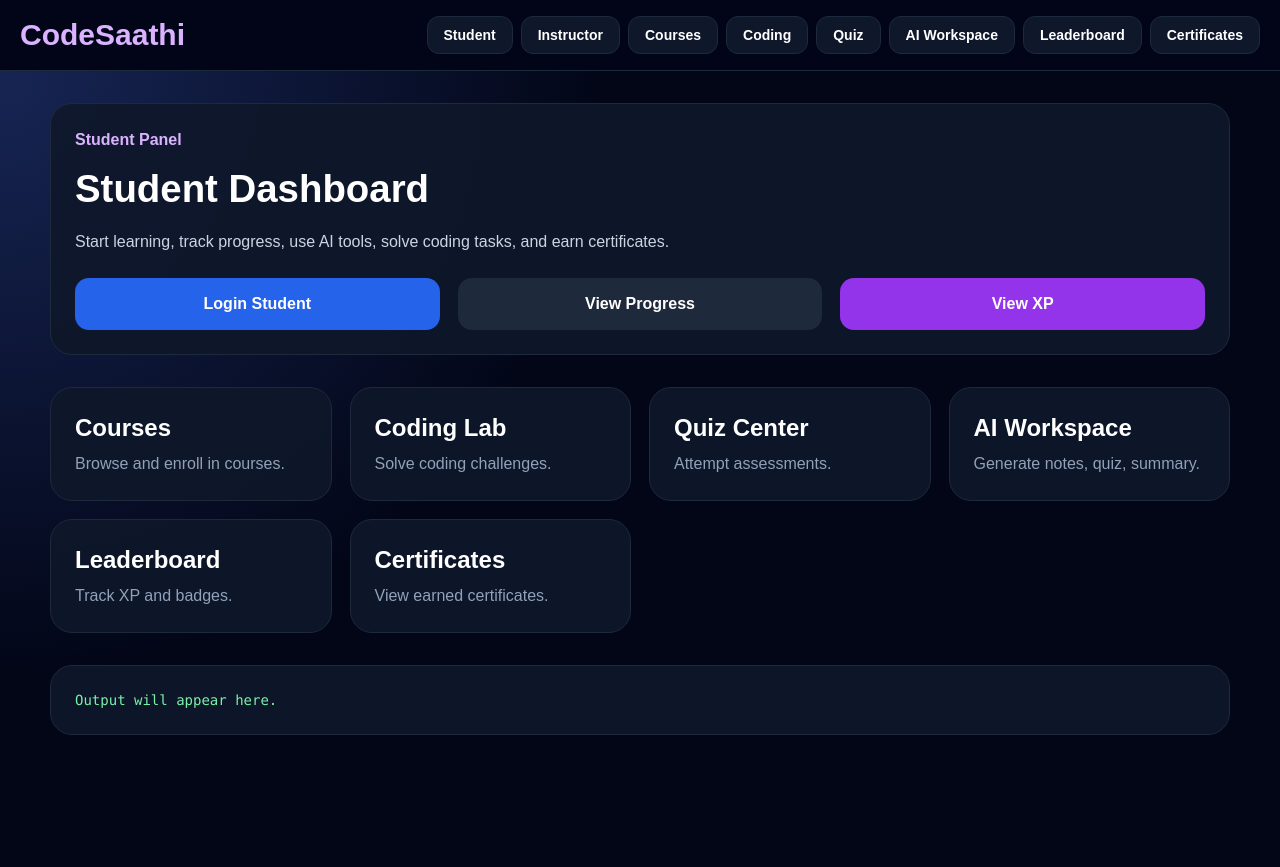
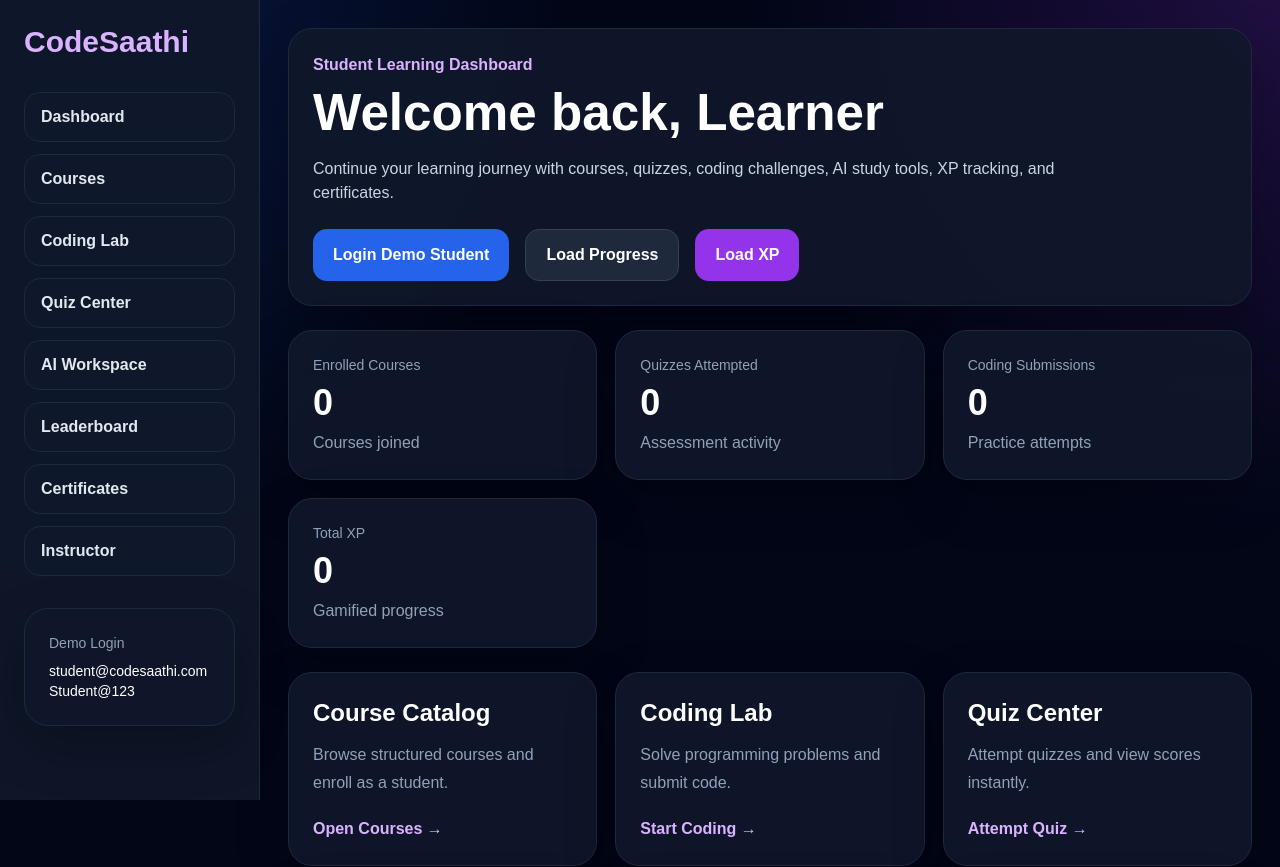
Before and after one commit to saraswati-5806/CodeSaathi, a Next.js app in the folder frontend/: page /dashboard in a window 1280 px wide. Shown: the top 867 px of the page. Built offline with nearby package versions, Linux system fonts and the light colour scheme; no server answers.

Commit message:
Add responsive AppShell landing page and LMS dashboard

```diff
--- a/frontend/src/app/dashboard/page.js
+++ b/frontend/src/app/dashboard/page.js
@@ -1,13 +1,21 @@
 "use client";
 
-import Link from "next/link";
 import { useState } from "react";
+import AppShell from "../../components/AppShell";
+import StatCard from "../../components/StatCard";
+import ModuleCard from "../../components/ModuleCard";
 
 const API_URL = process.env.NEXT_PUBLIC_API_URL || "http://localhost:5000";
 
 export default function StudentDashboard() {
   const [token, setToken] = useState("");
-  const [data, setData] = useState(null);
+  const [output, setOutput] = useState(null);
+  const [stats, setStats] = useState({
+    courses: 0,
+    quizzes: 0,
+    coding: 0,
+    xp: 0,
+  });
 
   const login = async () => {
     const res = await fetch(`${API_URL}/api/auth/login`, {
@@ -18,83 +26,121 @@ export default function StudentDashboard() {
 
     const result = await res.json();
     setToken(result.token || "");
-    setData(result);
+    setOutput(result);
   };
 
   const loadProgress = async () => {
     const res = await fetch(`${API_URL}/api/progress/me`, {
       headers: { Authorization: `Bearer ${token}` },
     });
-    setData(await res.json());
+
+    const result = await res.json();
+    setOutput(result);
+
+    setStats((prev) => ({
+      ...prev,
+      courses: result.analytics?.enrolledCourses || 0,
+      quizzes: result.analytics?.quizzesAttempted || 0,
+      coding: result.analytics?.codingSubmissions || 0,
+    }));
   };
 
   const loadXP = async () => {
     const res = await fetch(`${API_URL}/api/leaderboard/me`, {
       headers: { Authorization: `Bearer ${token}` },
     });
-    setData(await res.json());
+
+    const result = await res.json();
+    setOutput(result);
+
+    setStats((prev) => ({
+      ...prev,
+      xp: result.profile?.xp?.total || 0,
+    }));
   };
 
   return (
-    <main className="page">
-      <section className="container">
-        <div className="card mb-8">
-          <p className="text-purple-300 font-bold">Student Panel</p>
-          <h1 className="section-title mt-2">Student Dashboard</h1>
-          <p className="text-slate-300 mt-3">
-            Start learning, track progress, use AI tools, solve coding tasks,
-            and earn certificates.
+    <AppShell>
+      <section>
+        <div className="card mb-6">
+          <p className="text-purple-300 font-bold">Student Learning Dashboard</p>
+          <h1 className="page-title mt-2">Welcome back, Learner</h1>
+          <p className="text-slate-300 mt-4 max-w-3xl">
+            Continue your learning journey with courses, quizzes, coding
+            challenges, AI study tools, XP tracking, and certificates.
           </p>
 
-          <div className="grid-auto mt-6">
-            <button onClick={login} className="btn-primary">
-              Login Student
+          <div className="flex flex-col sm:flex-row gap-4 mt-6">
+            <button onClick={login} className="btn-blue">
+              Login Demo Student
             </button>
             <button onClick={loadProgress} disabled={!token} className="btn-dark">
-              View Progress
+              Load Progress
             </button>
             <button onClick={loadXP} disabled={!token} className="btn-purple">
-              View XP
+              Load XP
             </button>
           </div>
         </div>
 
-        <div className="grid-auto">
-          <Link href="/courses" className="card">
-            <h2 className="text-2xl font-bold">Courses</h2>
-            <p className="text-slate-400 mt-2">Browse and enroll in courses.</p>
-          </Link>
-
-          <Link href="/coding" className="card">
-            <h2 className="text-2xl font-bold">Coding Lab</h2>
-            <p className="text-slate-400 mt-2">Solve coding challenges.</p>
-          </Link>
-
-          <Link href="/quiz" className="card">
-            <h2 className="text-2xl font-bold">Quiz Center</h2>
-            <p className="text-slate-400 mt-2">Attempt assessments.</p>
-          </Link>
-
-          <Link href="/study-workspace" className="card">
-            <h2 className="text-2xl font-bold">AI Workspace</h2>
-            <p className="text-slate-400 mt-2">Generate notes, quiz, summary.</p>
-          </Link>
-
-          <Link href="/leaderboard" className="card">
-            <h2 className="text-2xl font-bold">Leaderboard</h2>
-            <p className="text-slate-400 mt-2">Track XP and badges.</p>
-          </Link>
-
-          <Link href="/certificates" className="card">
-            <h2 className="text-2xl font-bold">Certificates</h2>
-            <p className="text-slate-400 mt-2">View earned certificates.</p>
-          </Link>
+        <div className="grid-fit mb-6">
+          <StatCard title="Enrolled Courses" value={stats.courses} subtitle="Courses joined" />
+          <StatCard title="Quizzes Attempted" value={stats.quizzes} subtitle="Assessment activity" />
+          <StatCard title="Coding Submissions" value={stats.coding} subtitle="Practice attempts" />
+          <StatCard title="Total XP" value={stats.xp} subtitle="Gamified progress" />
         </div>
 
-        <pre className="card mt-8 overflow-auto text-green-300 text-sm">
-          {data ? JSON.stringify(data, null, 2) : "Output will appear here."}
-        </pre>
+        <div className="grid-fit">
+          <ModuleCard
+            title="Course Catalog"
+            description="Browse structured courses and enroll as a student."
+            href="/courses"
+            action="Open Courses →"
+          />
+
+          <ModuleCard
+            title="Coding Lab"
+            description="Solve programming problems and submit code."
+            href="/coding"
+            action="Start Coding →"
+          />
+
+          <ModuleCard
+            title="Quiz Center"
+            description="Attempt quizzes and view scores instantly."
+            href="/quiz"
+            action="Attempt Quiz →"
+          />
+
+          <ModuleCard
+            title="AI Study Workspace"
+            description="Generate summaries, flashcards, notes, and quizzes."
+            href="/study-workspace"
+            action="Use AI Tools →"
+          />
+
+          <ModuleCard
+            title="Leaderboard"
+            description="Track XP, badges, and student ranking."
+            href="/leaderboard"
+            action="View Ranking →"
+          />
+
+          <ModuleCard
+            title="Certificate Center"
+            description="Generate and view course completion certificates."
+            href="/certificates"
+            action="Open Certificates →"
+          />
+        </div>
+
+        <div className="card mt-6">
+          <h2 className="text-2xl font-bold mb-4">Live API Output</h2>
+          <pre className="overflow-auto text-green-300 text-sm">
+            {output ? JSON.stringify(output, null, 2) : "Click Login / Progress / XP to verify backend connection."}
+          </pre>
+        </div>
       </section>
-    </main>
+    </AppShell>
   );
 }
--- a/frontend/src/app/globals.css
+++ b/frontend/src/app/globals.css
@@ -9,8 +9,12 @@ body {
   margin: 0;
   padding: 0;
   background: #020617;
-  color: white;
+  color: #ffffff;
   font-family: Arial, Helvetica, sans-serif;
+}
+
+a {
+  text-decoration: none;
 }
 
 button,
@@ -20,92 +24,146 @@ a {
 
 button:hover,
 a:hover {
-  opacity: 0.9;
+  opacity: 0.92;
 }
 
-.page {
+.app-bg {
   min-height: 100vh;
-  background: radial-gradient(circle at top left, #172554, #020617 40%);
-  color: white;
-  padding: 32px 20px;
+  background:
+    radial-gradient(circle at top left, rgba(37, 99, 235, 0.22), transparent 32%),
+    radial-gradient(circle at top right, rgba(147, 51, 234, 0.2), transparent 30%),
+    #020617;
 }
 
-.container {
-  width: 100%;
-  max-width: 1180px;
-  margin: 0 auto;
+.shell {
+  display: grid;
+  grid-template-columns: 260px 1fr;
+  min-height: 100vh;
+}
+
+.sidebar {
+  background: rgba(15, 23, 42, 0.96);
+  border-right: 1px solid #1e293b;
+  padding: 24px;
+  position: sticky;
+  top: 0;
+  height: 100vh;
+}
+
+.main-content {
+  padding: 28px;
 }
 
 .card {
-  background: rgba(15, 23, 42, 0.92);
+  background: rgba(15, 23, 42, 0.94);
   border: 1px solid #1e293b;
-  border-radius: 22px;
+  border-radius: 24px;
   padding: 24px;
+  box-shadow: 0 20px 50px rgba(0, 0, 0, 0.25);
 }
 
-.btn-primary {
+.btn-blue {
   background: #2563eb;
   color: white;
-  padding: 14px 22px;
+  padding: 13px 20px;
   border-radius: 14px;
-  font-weight: 700;
-  display: inline-flex;
-  align-items: center;
-  justify-content: center;
+  font-weight: 800;
+  border: none;
+  cursor: pointer;
 }
 
 .btn-purple {
   background: #9333ea;
   color: white;
-  padding: 14px 22px;
+  padding: 13px 20px;
   border-radius: 14px;
-  font-weight: 700;
-  display: inline-flex;
-  align-items: center;
-  justify-content: center;
+  font-weight: 800;
+  border: none;
+  cursor: pointer;
 }
 
 .btn-dark {
   background: #1e293b;
   color: white;
-  padding: 14px 22px;
+  padding: 13px 20px;
   border-radius: 14px;
-  font-weight: 700;
-  display: inline-flex;
-  align-items: center;
-  justify-content: center;
+  font-weight: 800;
+  border: 1px solid #334155;
+  cursor: pointer;
 }
 
-.grid-auto {
+.grid-fit {
   display: grid;
   grid-template-columns: repeat(auto-fit, minmax(230px, 1fr));
   gap: 18px;
 }
 
 .hero-title {
-  font-size: clamp(2.2rem, 5vw, 4.8rem);
+  font-size: clamp(2.3rem, 5vw, 5rem);
+  line-height: 1.05;
+  font-weight: 900;
+}
+
+.page-title {
+  font-size: clamp(2rem, 4vw, 3.5rem);
   line-height: 1.1;
   font-weight: 900;
 }
 
-.section-title {
-  font-size: clamp(1.8rem, 3vw, 3rem);
-  font-weight: 800;
+.mobile-nav {
+  display: none;
 }
 
-@media (max-width: 768px) {
-  .page {
-    padding: 22px 14px;
+@media (max-width: 900px) {
+  .shell {
+    grid-template-columns: 1fr;
+  }
+
+  .sidebar {
+    display: none;
+  }
+
+  .mobile-nav {
+    display: block;
+    background: #020617;
+    border-bottom: 1px solid #1e293b;
+    padding: 16px;
+    position: sticky;
+    top: 0;
+    z-index: 50;
+  }
+
+  .mobile-links {
+    display: flex;
+    overflow-x: auto;
+    gap: 10px;
+    margin-top: 12px;
+    padding-bottom: 6px;
+  }
+
+  .mobile-links a {
+    white-space: nowrap;
+    background: #0f172a;
+    border: 1px solid #1e293b;
+    padding: 9px 13px;
+    border-radius: 999px;
+    color: white;
+    font-size: 14px;
+  }
+
+  .main-content {
+    padding: 18px;
   }
 
   .card {
     padding: 18px;
-    border-radius: 18px;
+    border-radius: 20px;
   }
 
-  .btn-primary,
+  .btn-blue,
   .btn-purple,
   .btn-dark {
     width: 100%;
+    text-align: center;
   }
 }
--- a/frontend/src/app/page.js
+++ b/frontend/src/app/page.js
@@ -2,20 +2,44 @@ import Link from "next/link";
 
 export default function Home() {
   const features = [
-    "Role-Based Login",
+    "Role-Based Authentication",
+    "Student & Instructor Dashboards",
     "Course Enrollment",
     "Live Classes",
     "Coding Lab",
     "Quiz Assessment",
     "AI Study Workspace",
-    "Vault + RAG",
-    "XP Leaderboard",
-    "Certificates",
+    "Vault + RAG Assistant",
+    "XP + Leaderboard",
+    "Certificate Center",
+    "Progress Analytics",
+    "Responsive UI",
+  ];
+
+  const steps = [
+    "Student logs in and opens dashboard",
+    "Student enrolls in a course",
+    "Student solves coding challenges",
+    "Student attempts quiz assessment",
+    "Student uses AI Study Workspace",
+    "Student earns XP and certificate",
   ];
 
   return (
-    <main className="page">
-      <section className="container">
+    <main className="app-bg min-h-screen">
+      <section className="max-w-7xl mx-auto px-5 py-10 lg:py-16">
+        <div className="flex flex-col lg:flex-row lg:items-center lg:justify-between gap-5 mb-12">
+          <Link href="/" className="text-4xl font-black text-purple-300">
+            CodeSaathi
+          </Link>
+
+          <div className="flex flex-wrap gap-3">
+            <Link href="/dashboard" className="btn-dark">Student</Link>
+            <Link href="/instructor/dashboard" className="btn-dark">Instructor</Link>
+            <Link href="/courses" className="btn-dark">Courses</Link>
+          </div>
+        </div>
+
         <div className="grid lg:grid-cols-2 gap-8 items-center">
           <div>
             <p className="text-purple-300 font-bold mb-4">
@@ -27,13 +51,14 @@ export default function Home() {
             </h1>
 
             <p className="text-slate-300 text-lg mt-6 leading-8">
-              CodeSaathi is a full-stack LMS where students enroll in courses,
-              attend live classes, solve coding challenges, attempt quizzes, use
-              AI study tools, earn XP, and generate certificates.
+              CodeSaathi is a full-stack learning platform built with
+              Next.js, Node.js, Express.js, and MongoDB. It helps students
+              learn through courses, coding challenges, quizzes, AI tools,
+              progress tracking, XP, and certificates.
             </p>
 
             <div className="flex flex-col sm:flex-row gap-4 mt-8">
-              <Link href="/dashboard" className="btn-primary">
+              <Link href="/dashboard" className="btn-blue">
                 Start as Student
               </Link>
               <Link href="/instructor/dashboard" className="btn-purple">
@@ -46,33 +71,53 @@ export default function Home() {
           </div>
 
           <div className="card">
-            <h2 className="text-3xl font-bold mb-5">Judge Demo Flow</h2>
-            <ol className="space-y-4 text-slate-300 text-lg">
-              <li>1. Open Student Dashboard and login.</li>
-              <li>2. Browse courses and enroll.</li>
-              <li>3. Submit coding challenge.</li>
-              <li>4. Attempt quiz and view score.</li>
-              <li>5. Generate AI summary, flashcards, and quiz.</li>
-              <li>6. View leaderboard, XP, and certificates.</li>
-              <li>7. Open Instructor Panel.</li>
-            </ol>
+            <h2 className="text-3xl font-black">Judge Demo Flow</h2>
+            <div className="mt-6 space-y-4">
+              {steps.map((step, index) => (
+                <div key={step} className="flex gap-4 items-start">
+                  <span className="w-9 h-9 rounded-full bg-purple-700 flex items-center justify-center font-bold">
+                    {index + 1}
+                  </span>
+                  <p className="text-slate-300 pt-1">{step}</p>
+                </div>
+              ))}
+            </div>
           </div>
         </div>
 
-        <div className="grid-auto mt-12">
-          {features.map((feature) => (
-            <div className="card" key={feature}>
-              <h3 className="text-xl font-bold">{feature}</h3>
-            </div>
-          ))}
-        </div>
+        <section className="mt-16">
+          <h2 className="page-title mb-6">Platform Features</h2>
+          <div className="grid-fit">
+            {features.map((feature) => (
+              <div key={feature} className="card">
+                <h3 className="text-xl font-bold">{feature}</h3>
+              </div>
+            ))}
+          </div>
+        </section>
 
-        <div className="mt-12 rounded-3xl p-8 text-center bg-gradient-to-r from-blue-600 to-purple-700">
-          <h2 className="section-title">Submission Ready LMS Demo</h2>
-          <p className="mt-3 text-blue-100">
-            All major modules are connected through the navigation bar.
+        <section className="mt-16 grid lg:grid-cols-3 gap-5">
+          <div className="card">
+            <h3 className="text-2xl font-bold">Frontend</h3>
+            <p className="text-slate-400 mt-3">Next.js, React.js, Tailwind CSS</p>
+          </div>
+          <div className="card">
+            <h3 className="text-2xl font-bold">Backend</h3>
+            <p className="text-slate-400 mt-3">Node.js, Express.js, REST APIs</p>
+          </div>
+          <div className="card">
+            <h3 className="text-2xl font-bold">Database</h3>
+            <p className="text-slate-400 mt-3">MongoDB Atlas with Mongoose</p>
+          </div>
+        </section>
+
+        <section className="mt-16 rounded-3xl p-8 lg:p-12 text-center bg-gradient-to-r from-blue-600 to-purple-700">
+          <h2 className="page-title">Ready for Submission Demo</h2>
+          <p className="mt-4 text-blue-100">
+            A connected LMS flow with student learning, instructor management,
+            coding, quizzes, AI study tools, XP, and certificates.
           </p>
-        </div>
+        </section>
       </section>
     </main>
   );
--- /dev/null
+++ b/frontend/src/components/AppShell.js
@@ -0,0 +1,44 @@
+import Link from "next/link";
+
+export default function AppShell({ children }) {
+  const links = [
+    ["Dashboard", "/dashboard"],
+    ["Courses", "/courses"],
+    ["Coding Lab", "/coding"],
+    ["Quiz Center", "/quiz"],
+    ["AI Workspace", "/study-workspace"],
+    ["Leaderboard", "/leaderboard"],
+    ["Certificates", "/certificates"],
+    ["Instructor", "/instructor/dashboard"],
+  ];
+
+  return (
+    <div className="app-bg shell">
+      <aside className="sidebar">
+        <Link href="/" className="block text-3xl font-black text-purple-300 mb-8">
+          CodeSaathi
+        </Link>
+
+        <div className="space-y-3">
+          {links.map(([label, href]) => (
+            <Link
+              key={href}
+              href={href}
+              className="block px-4 py-3 rounded-2xl bg-slate-900 border border-slate-800 text-slate-200 font-semibold hover:bg-purple-700"
+            >
+              {label}
+            </Link>
+          ))}
+        </div>
+
+        <div className="card mt-8">
+          <p className="text-sm text-slate-400">Demo Login</p>
+          <p className="text-sm mt-2">student@codesaathi.com</p>
+          <p className="text-sm">Student@123</p>
+        </div>
+      </aside>
+
+      <main className="main-content">{children}</main>
+    </div>
+  );
+}
--- /dev/null
+++ b/frontend/src/components/ModuleCard.js
@@ -0,0 +1,11 @@
+import Link from "next/link";
+
+export default function ModuleCard({ title, description, href, action }) {
+  return (
+    <Link href={href} className="card block hover:border-purple-500">
+      <h2 className="text-2xl font-bold">{title}</h2>
+      <p className="text-slate-400 mt-3 leading-7">{description}</p>
+      <p className="text-purple-300 font-bold mt-5">{action}</p>
+    </Link>
+  );
+}
--- a/frontend/src/components/SiteNav.js
+++ b/frontend/src/components/SiteNav.js
@@ -13,24 +13,18 @@ export default function SiteNav() {
   ];
 
   return (
-    <nav className="bg-slate-950/95 border-b border-slate-800 sticky top-0 z-50">
-      <div className="max-w-7xl mx-auto px-5 py-4 flex flex-col lg:flex-row lg:items-center lg:justify-between gap-4">
+    <nav className="mobile-nav">
       <Link href="/" className="text-3xl font-black text-purple-300">
         CodeSaathi
       </Link>
 
-        <div className="flex flex-wrap gap-2">
+      <div className="mobile-links">
         {links.map(([label, href]) => (
-            <Link
-              key={href}
-              href={href}
-              className="px-4 py-2 rounded-xl bg-slate-900 border border-slate-800 text-sm font-semibold hover:bg-purple-700"
-            >
+          <Link key={href} href={href}>
             {label}
           </Link>
         ))}
       </div>
-      </div>
     </nav>
   );
 }
--- /dev/null
+++ b/frontend/src/components/StatCard.js
@@ -0,0 +1,9 @@
+export default function StatCard({ title, value, subtitle }) {
+  return (
+    <div className="card">
+      <p className="text-slate-400 text-sm">{title}</p>
+      <h2 className="text-4xl font-black mt-2">{value}</h2>
+      <p className="text-slate-400 mt-2">{subtitle}</p>
+    </div>
+  );
+}
```
Lines whose indentation alone changed are shown as unchanged.
